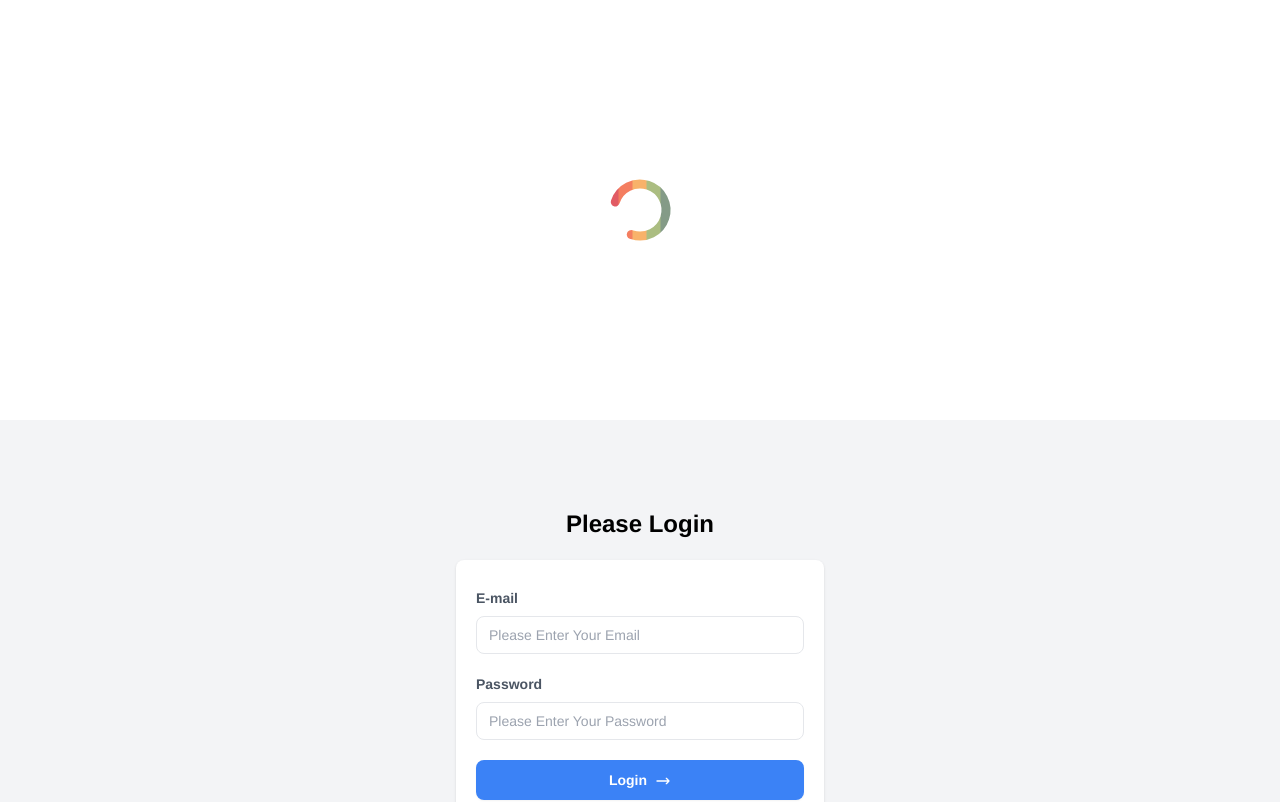
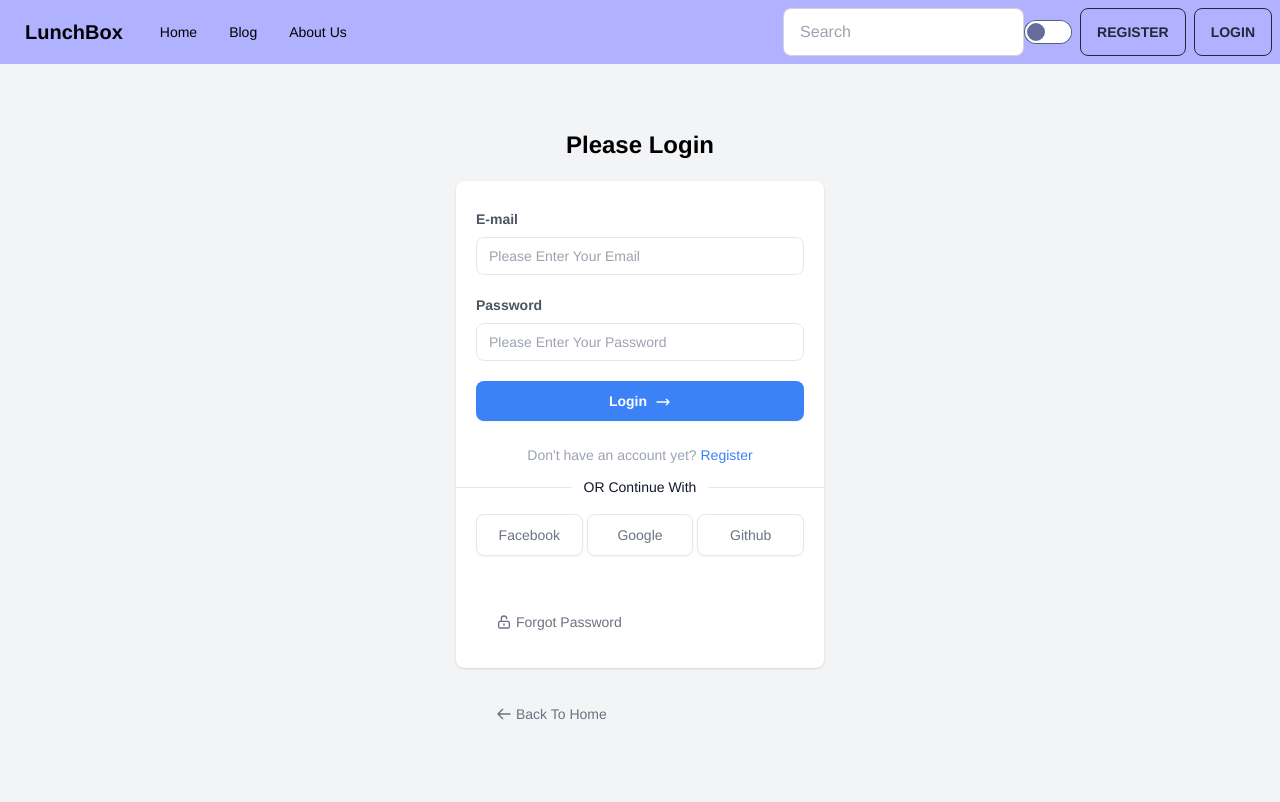
Before and after one commit to razikul-joni69/Lunchbox-Client, a React (Vite) app: page /login in a window 1280 px wide. Shown: the top 802 px of the page. Built offline with nearby package versions, Linux system fonts and the light colour scheme; no server answers.

Commit message:
make private route and new chef details page

```diff
--- a/src/components/Authentication/Login.jsx
+++ b/src/components/Authentication/Login.jsx
@@ -1,17 +1,22 @@
 import { useContext } from "react";
-import { Link } from "react-router-dom";
+import { Link, useLocation, useNavigate } from "react-router-dom";
 import { AuthContext } from "../providers/AuthProvider";
 
 const Login = () => {
+    const location = useLocation();
+    const navigate = useNavigate();
     const { continueWithGoogle } = useContext(AuthContext);
 
+    const from = location.state?.from?.pathname || "/";
+
     const handleGoogleLogin = () => {
-        continueWithGoogle()
-    }
+        continueWithGoogle();
+        navigate(from);
+    };
 
     return (
         <div className="min-h-screen bg-gray-100 flex flex-col justify-center sm:py-12">
-            <div className="p-10 xs:p-0 mx-auto md:w-full md:max-w-md">
+            <div className="md:pt-0  p-10 xs:p-0 mx-auto md:w-full md:max-w-md">
                 <h1 className="font-bold text-center text-2xl mb-5">
                     Please Login
                 </h1>
--- a/src/components/Authentication/Register.jsx
+++ b/src/components/Authentication/Register.jsx
@@ -2,7 +2,7 @@
 const Register = () => {
     return (
         <div className="min-h-screen bg-gray-100 flex flex-col justify-center sm:py-12">
-            <div className="p-10 xs:p-0 mx-auto md:w-full md:max-w-md">
+            <div className="p-10 md:pt-0 xs:p-0 mx-auto md:w-full md:max-w-md">
                 <h1 className="font-bold text-center text-2xl mb-5">
                     Please Register
                 </h1>
--- a/src/components/ChefsRecipes/ChefsRecipes.jsx
+++ b/src/components/ChefDetails/ChefDetails.jsx
@@ -1,7 +1,8 @@
 import { useEffect, useState } from "react";
 import { useLoaderData, useParams } from "react-router-dom";
+import Loading from "../shared/Loading";
 
-const ChefsRecipes = () => {
+const ChefDetails = () => {
     const [chef, setChef] = useState({});
     const { id } = useParams();
     const chefs = useLoaderData();
@@ -11,9 +12,10 @@
         setChef(searchedChef);
     }, [chefs, id]);
 
-    if (!chef.recipes) {
-        return <div>Loading..........</div>;
+    if (!chef) {
+        return <Loading />;
     }
+
     return (
         <div className="">
             <div className="">
@@ -51,4 +53,4 @@
     );
 };
 
-export default ChefsRecipes;
+export default ChefDetails;
--- a/src/components/ChefsSection/ChefsSection.jsx
+++ b/src/components/ChefsSection/ChefsSection.jsx
@@ -1,3 +1,4 @@
+/* eslint-disable react/no-unescaped-entities */
 import { Rating } from "@smastrom/react-rating";
 import "@smastrom/react-rating/style.css";
 import { useState } from "react";
@@ -35,7 +36,7 @@
                         </div>
                     </div>
                     <hr />
-                    <div className="text-white flex justify-between my-7">
+                    <div className="flex justify-between my-7">
                         <div className="text-center text-base">
                             <p className="mb-2 text-xl">
                                 {chef.experience} Year's
--- a/src/components/HeroSection/HeroSection.jsx
+++ b/src/components/HeroSection/HeroSection.jsx
@@ -16,7 +16,7 @@
             <div id="slide1" className="carousel-item relative w-full">
                 <img
                     src="https://images.unsplash.com/photo-1496412705862-e0088f16f791?ixlib=rb-4.0.3&ixid=M3wxMjA3fDB8MHxwaG90by1wYWdlfHx8fGVufDB8fHx8fA%3D%3D&auto=format&fit=crop&w=870&q=80"
-                    className="w-full h-[600px] blur-sm "
+                    className="w-full h-[600px] blur-sm bg-center bg-no-repeat bg-cover"
                 />
                 <div className="hero min-h-screen  absolute  transform -translate-y-1/2  top-1/2">
                     <div className="hero-content flex-col lg:flex-row-reverse md:gap-x-20">
--- a/src/components/providers/AuthProvider.jsx
+++ b/src/components/providers/AuthProvider.jsx
@@ -1,3 +1,4 @@
+/* eslint-disable react/prop-types */
 import {
     GoogleAuthProvider,
     getAuth,
@@ -17,14 +18,15 @@
     const [loading, setLoading] = useState(true);
 
     const googleProvider = new GoogleAuthProvider();
+
     useEffect(() => {
-        const unsubscribe = onAuthStateChanged(auth, (user) => {
+        onAuthStateChanged(auth, (user) => {
             setUser(user);
             setLoading(false);
         });
 
-        return unsubscribe();
-    }, []);
+        // return unsubscribe();
+    }, [user]);
 
     const continueWithGoogle = () => {
         signInWithPopup(auth, googleProvider)
@@ -38,13 +40,13 @@
 
     const logOut = () => {
         signOut(auth)
-            .then(res => {
-                console.log("signOut Sucessfull", res)
+            .then((res) => {
+                console.log("signOut Sucessfull", res);
             })
-            .catch(err => {
-                console.log(err.message)
-            })
-    }
+            .catch((err) => {
+                console.log(err.message);
+            });
+    };
 
     const authInfo = {
         user,
--- /dev/null
+++ b/src/components/routes/PrivateRoute.jsx
@@ -0,0 +1,22 @@
+/* eslint-disable react/prop-types */
+import { useContext } from "react";
+import { Navigate, useLocation } from "react-router-dom";
+import { AuthContext } from "../providers/AuthProvider";
+import Loading from "../shared/Loading";
+
+const PrivateRoute = ({ children }) => {
+    const { user, loading } = useContext(AuthContext);
+    const location = useLocation();
+
+    if (loading) {
+        return <Loading />;
+    }
+
+    if (user) {
+        return children;
+    }
+
+    return <Navigate to="/login" state={{ from: location }} replace></Navigate>;
+};
+
+export default PrivateRoute;
--- a/src/components/shared/Header.jsx
+++ b/src/components/shared/Header.jsx
@@ -19,7 +19,7 @@
     }
 
     return (
-        <div className=" bg-[#B1B2FF]">
+        <div className="sticky bg-[#B1B2FF]">
             <div className="navbar lg:container mx-auto">
                 <div className="">
                     <div className="dropdown">
@@ -44,27 +44,27 @@
                             className="menu menu-compact dropdown-content mt-3 p-2 shadow bg-base-100 rounded-box w-52"
                         >
                             <li>
-                                <a>Home</a>
+                                <Link to="/">Home</Link>
                             </li>
                             <li>
-                                <a>Blog</a>
+                                <Link to="/blog">Blog</Link>
                             </li>
                             <li>
                                 <a>About Us</a>
                             </li>
                         </ul>
                     </div>
-                    <a className="btn btn-ghost normal-case text-xl">
+                    <Link to="/" className="btn btn-ghost normal-case text-xl">
                         LunchBox
-                    </a>
+                    </Link>
                 </div>
                 <div className="navbar-start hidden lg:flex">
                     <ul className="menu menu-horizontal px-1">
                         <li>
-                            <a>Home</a>
+                            <Link to="/">Home</Link>
                         </li>
                         <li>
-                            <a>Blog</a>
+                            <Link to="/blog">Blog</Link>
                         </li>
                         <li>
                             <a>About Us</a>
@@ -130,14 +130,11 @@
                         <>
                             <Link
                                 to="/register"
-                                className="btn btn-outline btn-info"
+                                className="btn btn-outline mx-2"
                             >
                                 Register
                             </Link>
-                            <Link
-                                to="/login"
-                                className="btn btn-outline btn-success"
-                            >
+                            <Link to="/login" className="btn btn-outline">
                                 Login
                             </Link>
                         </>
--- a/src/main.jsx
+++ b/src/main.jsx
@@ -3,10 +3,11 @@
 import { createBrowserRouter, RouterProvider } from "react-router-dom";
 import Login from "./components/Authentication/Login.jsx";
 import Register from "./components/Authentication/Register.jsx";
-import ChefsRecipes from "./components/ChefsRecipes/ChefsRecipes.jsx";
+import ChefDetails from "./components/ChefDetails/ChefDetails.jsx";
 import Home from "./components/Home/Home.jsx";
 import Layout from "./components/Layout/Layout.jsx";
 import AuthProvider from "./components/providers/AuthProvider.jsx";
+import PrivateRoute from "./components/routes/PrivateRoute.jsx";
 import "./index.css";
 
 const router = createBrowserRouter([
@@ -20,7 +21,11 @@
             },
             {
                 path: "/chefs/:id",
-                element: <ChefsRecipes />,
+                element: (
+                    <PrivateRoute>
+                        <ChefDetails />
+                    </PrivateRoute>
+                ),
                 // ! Not finding expected data
                 loader: async () => {
                     const chefs = await fetch(`/chefs.json`);
```
